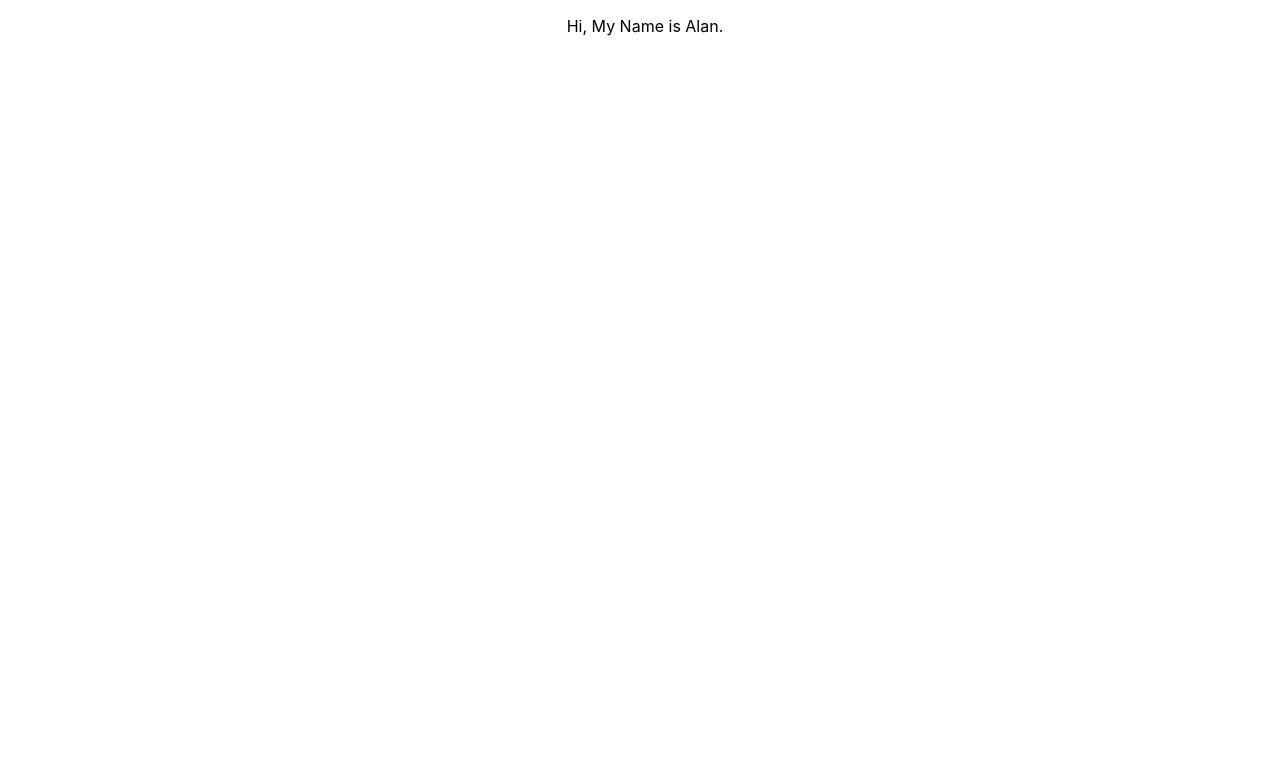
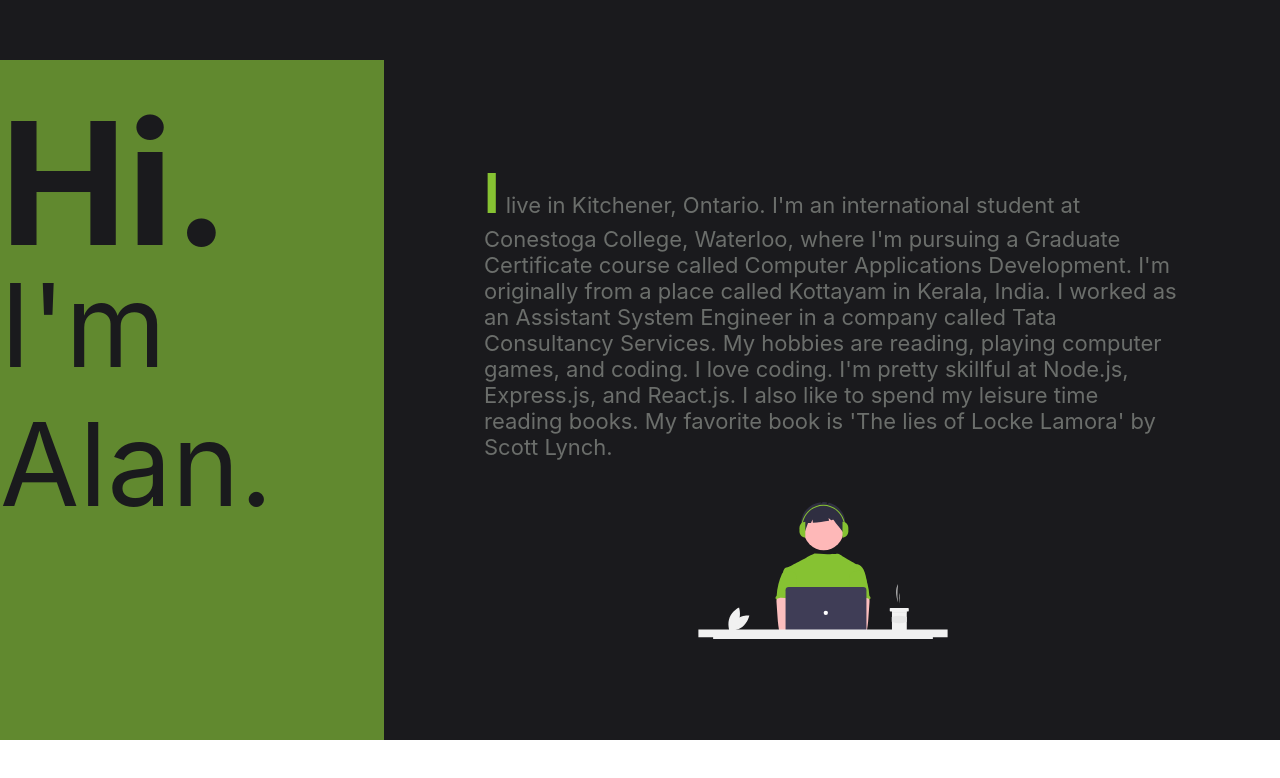
Before and after one commit to alanmatw/matlen.dev, a React (Create React App) app: page / in a window 1280 px wide. Shown: the top 778 px of the page. Built offline with nearby package versions, Linux system fonts and the light colour scheme.

Commit message:
feat(home): add content

```diff
--- a/src/App.css
+++ b/src/App.css
@@ -1,14 +1,7 @@
 .App {
-  text-align: center;
+
 }
 
 .App-header {
-  background-color: #282c34;
-  min-height: 100vh;
-  display: flex;
-  flex-direction: column;
-  align-items: center;
-  justify-content: center;
-  font-size: calc(10px + 2vmin);
-  color: white;
+
 }
--- a/src/components/home/home.css
+++ b/src/components/home/home.css
@@ -1,3 +1,59 @@
 .homeWrapper {
-    margin-left: 10px;
+
 }
+
+.navWrapper {
+    width: 100%;
+    height: 60px;
+    background-color: #1A1A1D;
+}
+
+.webBodyWrapper {
+    display: grid;
+    grid-template-columns: 30% 70%;
+    height: 680px;
+}
+
+.webBodyLeft {
+    background-color: #61892F;
+}
+
+.wBL-p1 {
+    margin-top: 20px;
+    font-weight: bold;
+    font-size: 170px;
+    color: #1A1A1D;
+}
+
+.wBL-p2 {
+    font-size: 115px;
+    color: #1A1A1D;
+    margin-top: -200px;
+}
+
+.webBodyRight {
+    background-color: #1A1A1D;
+}
+
+.wBR-p1 {
+    font-size: 22px;
+    color: #6B6E6B;
+    margin: 100px;
+}
+
+.wBR-p1-span {
+    font-size: 55px;
+    font-weight: bold;
+    color: #86C232;
+}
+
+.wBR-svg {
+    margin-top: -65px;
+    margin-left: 35%;
+    width: 250px;
+	height: 150px;
+	background-image: url('../../assets/svg_coding.svg');
+	background-repeat: no-repeat;
+	background-position: center;
+	background-size: contain;
+}
--- a/src/components/home/home.js
+++ b/src/components/home/home.js
@@ -16,11 +16,30 @@ export default class homeFn extends React.Component {
     }
 
     render() {
+        return (
+            <div className='homeWrapper'>
+                <div className='navWrapper'>
 
-        return (
+                </div>
+                <div className='webBodyWrapper'>
 
-            <div className='homeWrapper'>
-                <p>Hi, My Name is Alan.</p>
+                    <div className='webBodyLeft'>
+                        <p className='wBL-p1'>Hi.</p>
+                        <p className='wBL-p2'>I'm Alan.</p>
+                    </div>
+
+                    <div className='webBodyRight'>
+                        <p className='wBR-p1'>
+                            <span className='wBR-p1-span'>I</span> live in Kitchener, Ontario. I'm an international student at Conestoga College, Waterloo, where I'm pursuing
+                            a Graduate Certificate course called Computer Applications Development. I'm originally from a place called Kottayam in
+                            Kerala, India. I worked as an Assistant System Engineer in a company called Tata Consultancy Services. My hobbies are
+                            reading, playing computer games, and coding. I love coding. I'm pretty skillful at Node.js, Express.js, and React.js.
+                            I also like to spend my leisure time reading books. My favorite book is 'The lies of Locke Lamora' by Scott Lynch.
+                        </p>
+
+                        <div className='wBR-svg'></div>
+                    </div>
+                </div>
             </div>
         );
     }
```
Also changed, not shown: src/assets/svg_coding.svg (added).
